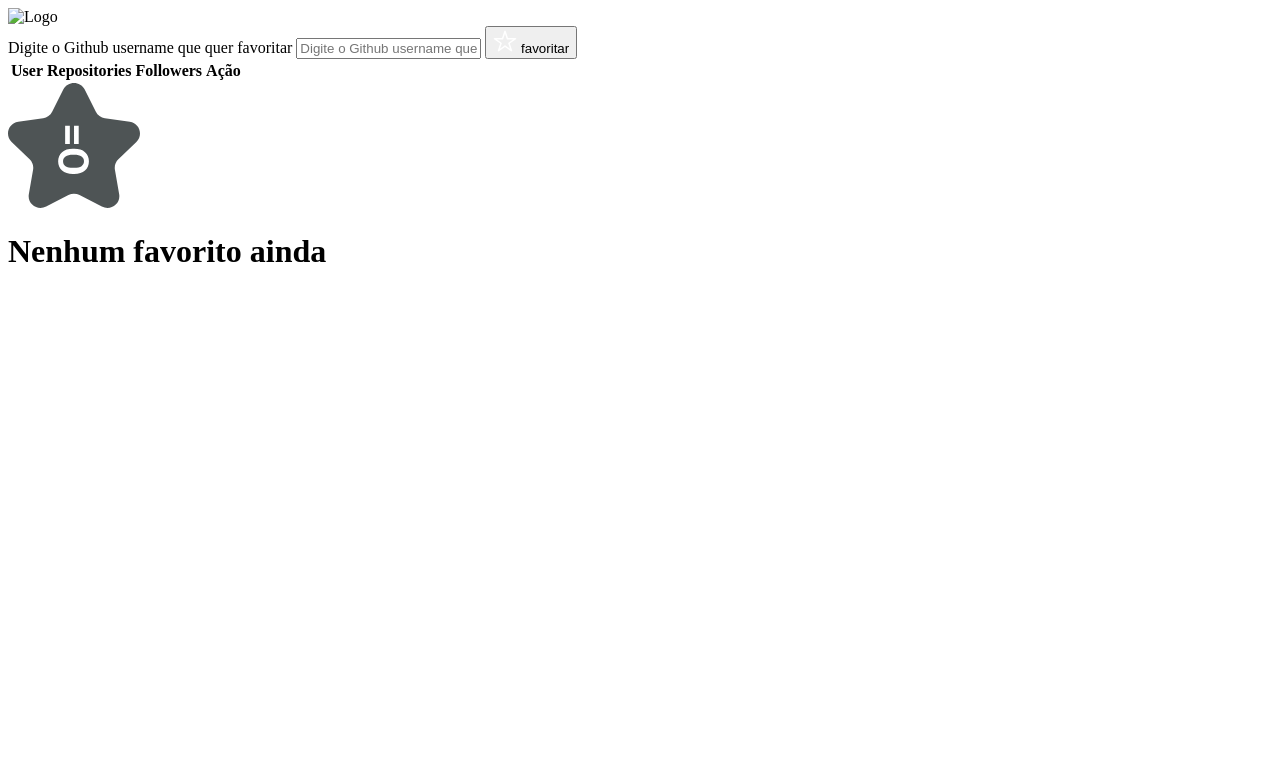
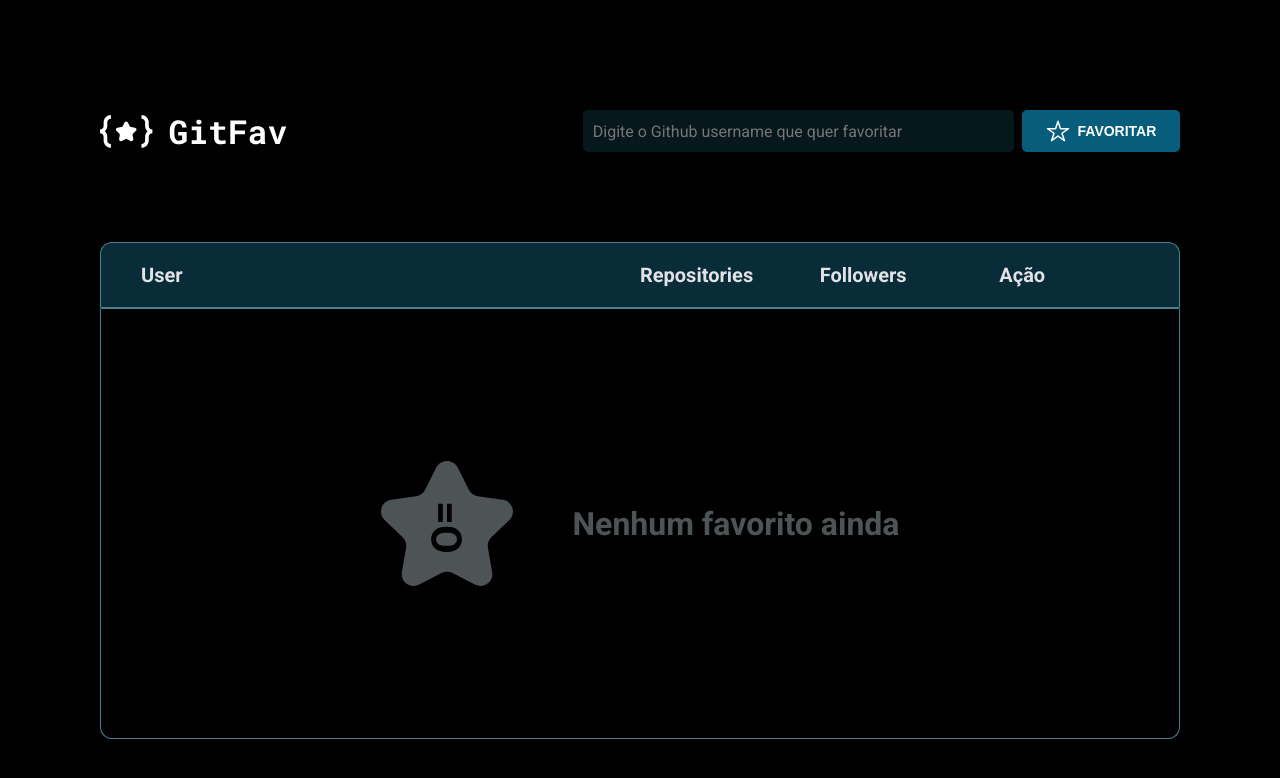
Before and after one commit to desireecvp/GitFav, a plain HTML site: page index.html in a window 1280 px wide. Drawn offline with Linux system fonts and the light colour scheme; the site is published under a folder, as on GitHub Pages, so addresses that start at the root find nothing.

Commit message:
fixed imports

```diff
--- a/index.html
+++ b/index.html
@@ -13,13 +13,13 @@
       rel="stylesheet"
     />
 
-    <link rel="stylesheet" href="/style.css" />
-    <script src="/js/main.js" type="module" defer></script>
+    <link rel="stylesheet" href="./style.css" />
+    <script src="./js/main.js" type="module" defer></script>
   </head>
   <body>
     <div id="app">
       <header>
-        <img src="/assets/gitfav-logo.svg" alt="Logo" />
+        <img src="./assets/gitfav-logo.svg" alt="Logo" />
         <div class="search">
           <label class="src-only" for="input-search"
             >Digite o Github username que quer favoritar</label
```
